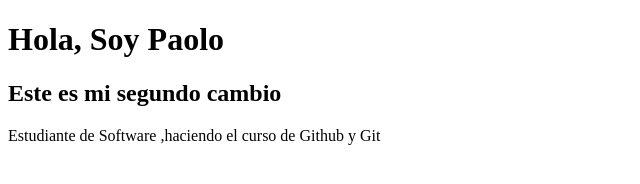
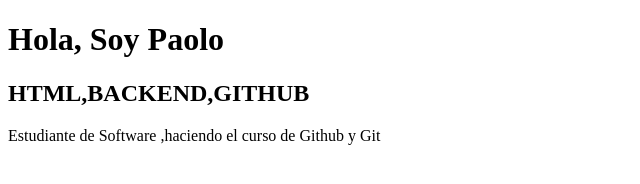
Before and after one commit to PaoloC16/curso-github, a plain HTML site: page index.html in a window 1280 px wide. Shown: the whole page, without its empty margins (0-640 px from the left). Drawn offline with Linux system fonts and the light colour scheme.

Commit message:
feat: add keywords

```diff
--- a/index.html
+++ b/index.html
@@ -7,7 +7,7 @@
 </head>
 <body>
     <h1>Hola, Soy Paolo</h1>
-    <h2>Este es mi segundo cambio</h2>
+    <h2>HTML,BACKEND,GITHUB</h2>
     <p>Estudiante de Software ,haciendo el curso de Github y Git</p>
 </body>
 </html>
```
